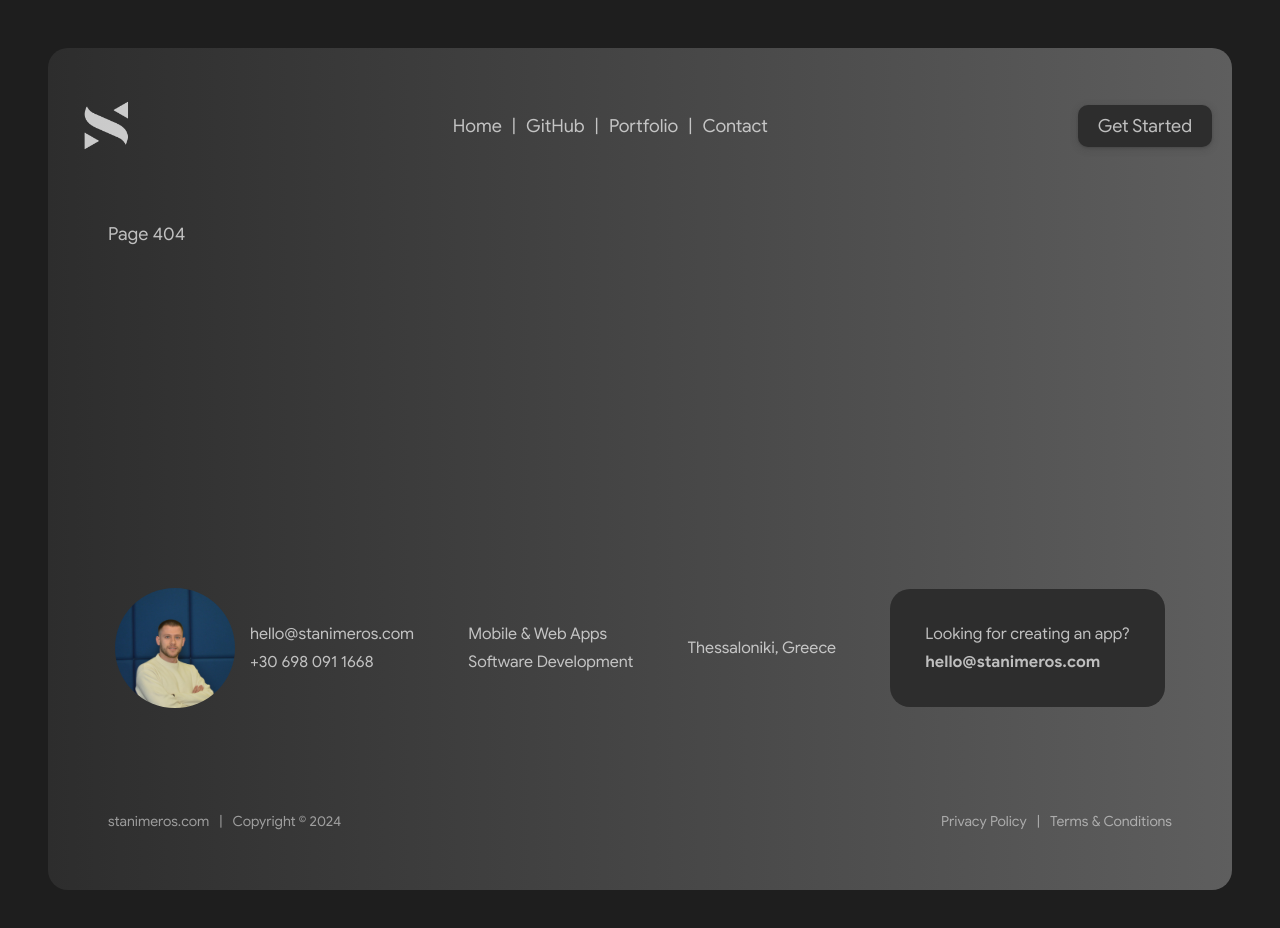
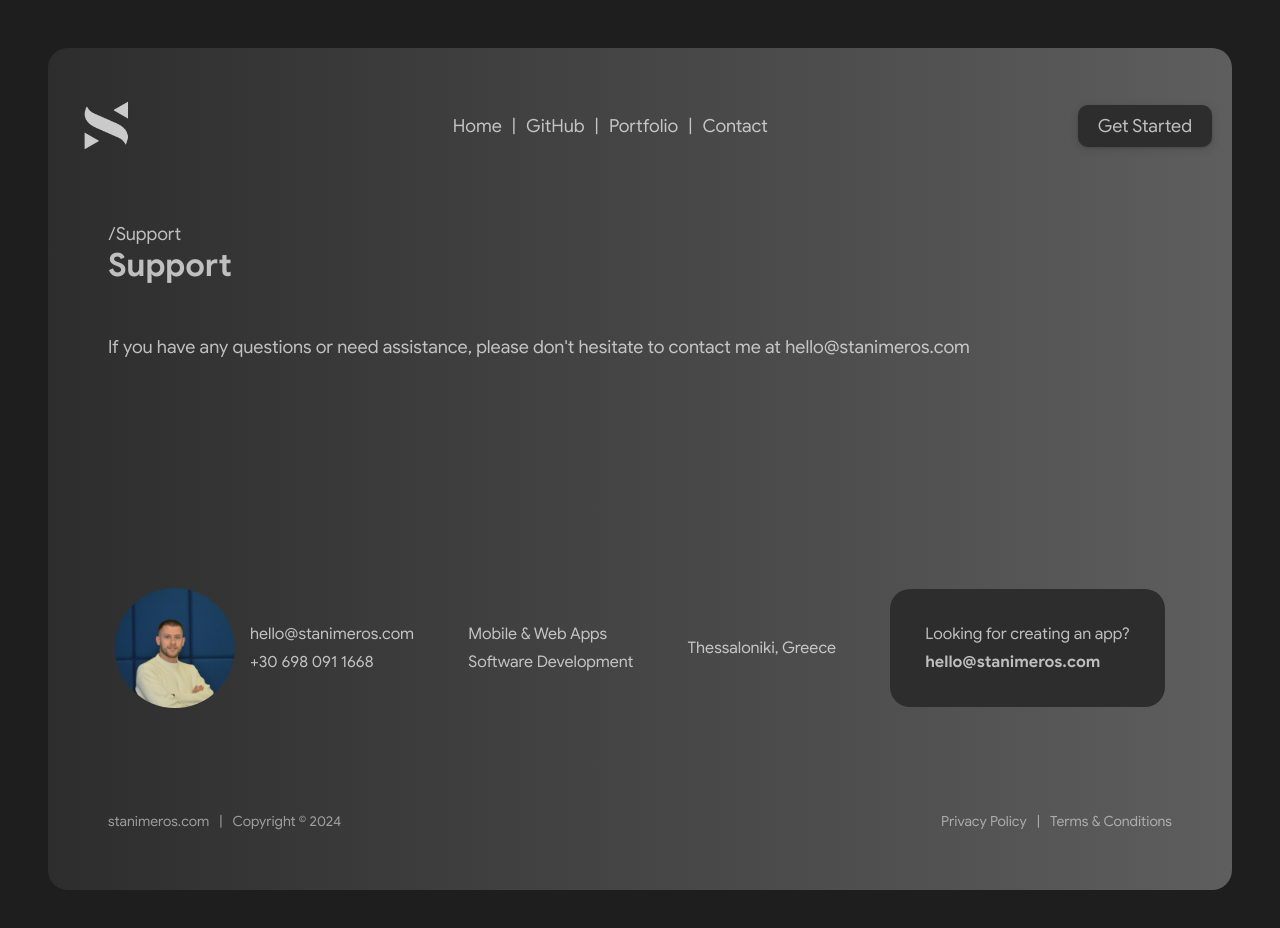
Before and after one commit to stanimeros/my-landing-page, a React (Vite) app: page /support in a window 1280 px wide. Shown: the top 928 px of the page. Built offline with nearby package versions, Linux system fonts and the light colour scheme; no server answers.

Commit message:
Add Support page route to App component

```diff
--- a/src/App.jsx
+++ b/src/App.jsx
@@ -9,6 +9,7 @@ import Portfolio from './pages/Portfolio';
 import Contact from './pages/Contact';
 import PrivacyPolicy from './pages/Privacy';
 import TermsAndConditions from './pages/Terms';
+import Support from './pages/Support';
 import Page404 from './pages/Page404';
 
 function App() {
@@ -58,6 +59,7 @@ function App() {
         <Route path="contact" element={<Contact GlobalState={GlobalState} />} />
         <Route path="terms-and-conditions" element={<TermsAndConditions GlobalState={GlobalState} />} />
         <Route path="privacy-policy" element={<PrivacyPolicy GlobalState={GlobalState} />} />
+        <Route path="support" element={<Support GlobalState={GlobalState} />} />
         <Route path="404" element={<Page404 GlobalState={GlobalState} />} />
         <Route path="*" element={<Page404 GlobalState={GlobalState} />} />
       </Routes>
--- /dev/null
+++ b/src/pages/Support.jsx
@@ -0,0 +1,30 @@
+import { Helmet, HelmetProvider } from 'react-helmet-async'
+
+function Support() {
+  return (
+    <>
+      <HelmetProvider>
+        <Helmet>
+          <title>Support</title>
+          <meta property="og:title" content="Support" />
+        </Helmet>
+      </HelmetProvider>
+      <main>
+        <div>/Support</div>
+        <h1>Support</h1>
+        <br/><br/>
+        <p>
+          <span>
+            If you have any questions or need assistance, please don&apos;t hesitate to contact me at
+          </span>
+          <span> </span>
+          <a className='link' href="mailto:hello@stanimeros.com">
+            hello@stanimeros.com
+          </a>
+        </p>
+      </main>
+    </>
+  )
+}
+
+export default Support
```
